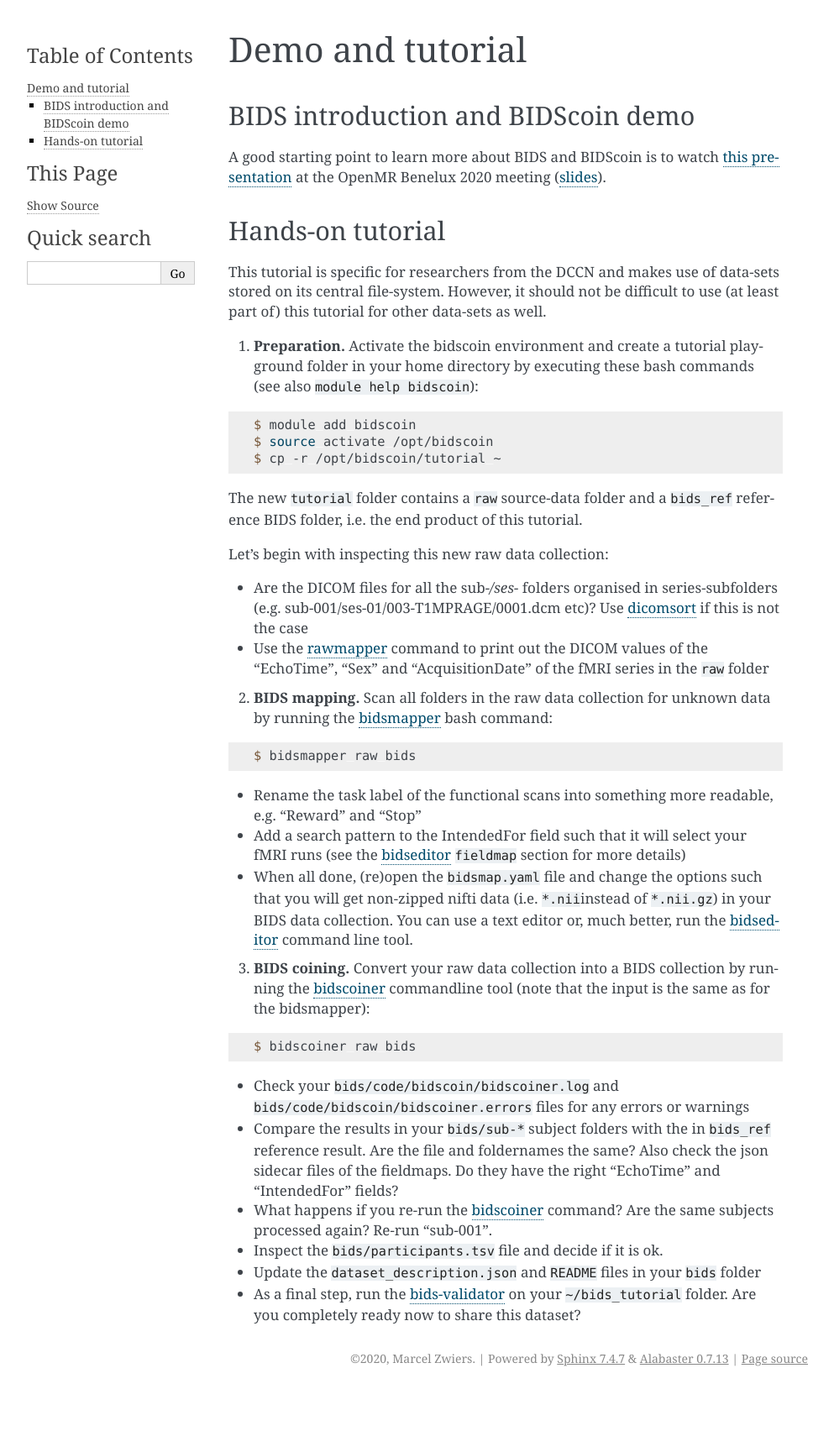
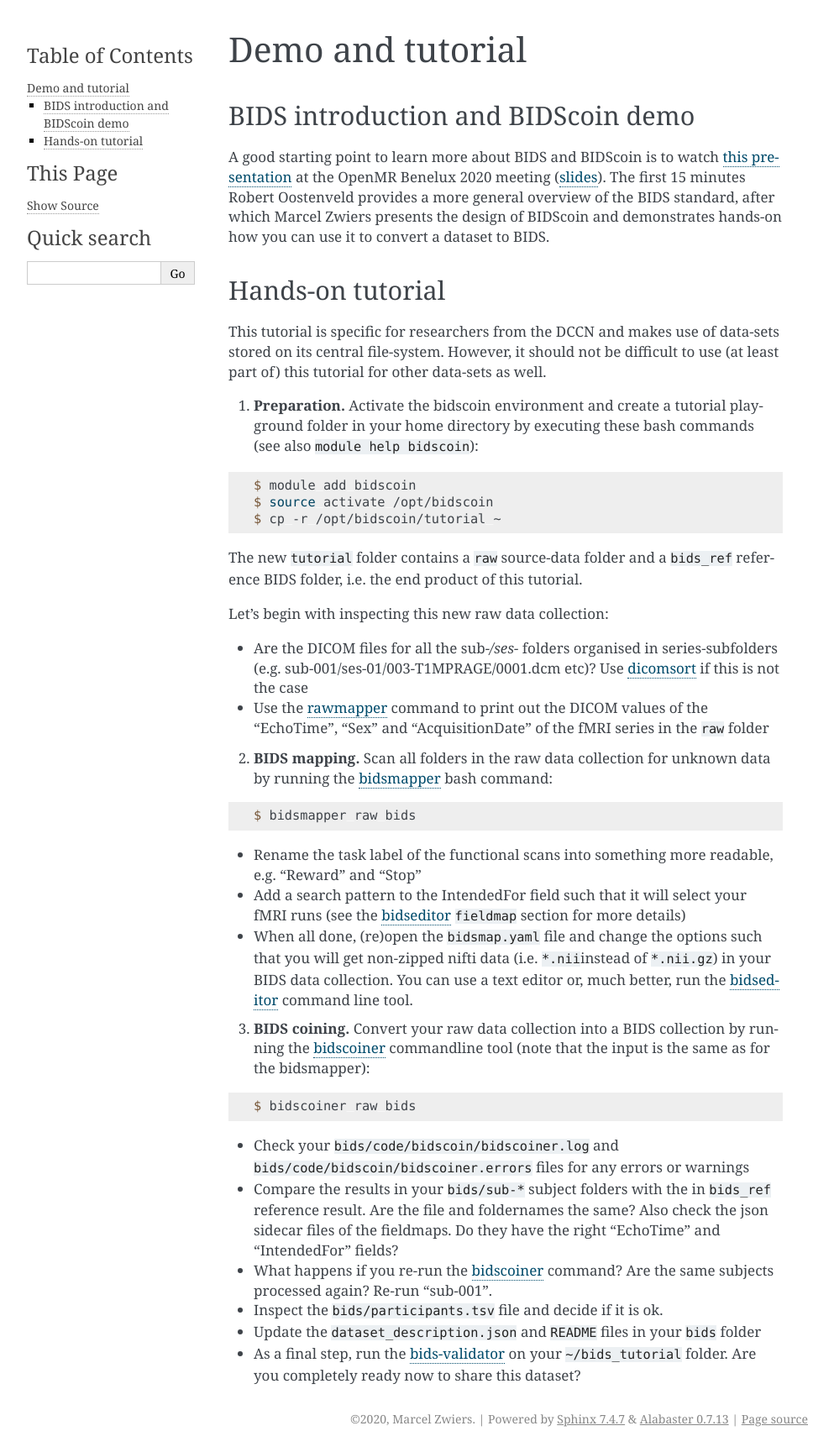
Before and after one commit to Donders-Institute/bidscoin, a Sphinx documentation site: the page built from docs/tutorial.rst, in a window 1280 px wide. Shown: the whole page at 84% size, without its empty margins (148-1141 px from the left). Built offline with Sphinx 7.4.7, drawn with Linux system fonts in a browser that asks for light colours; before the commit the page ends 1657 px from its top, so only the background shows below that.

Commit message:
Improved documentation

```diff
--- a/docs/tutorial.rst
+++ b/docs/tutorial.rst
@@ -4,7 +4,7 @@ Demo and tutorial
 BIDS introduction and BIDScoin demo
 -----------------------------------
 
-A good starting point to learn more about BIDS and BIDScoin is to watch `this presentation <https://youtu.be/aRDK4Gj5qzE>`__ at the OpenMR Benelux 2020 meeting (`slides <https://osf.io/pm36z/>`__).
+A good starting point to learn more about BIDS and BIDScoin is to watch `this presentation <https://youtu.be/aRDK4Gj5qzE>`__ at the OpenMR Benelux 2020 meeting (`slides <https://osf.io/pm36z/>`__). The first 15 minutes Robert Oostenveld provides a more general overview of the BIDS standard, after which Marcel Zwiers presents the design of BIDScoin and demonstrates hands-on how you can use it to convert a dataset to BIDS.
 
 Hands-on tutorial
 -----------------
```
Also changed, not shown: docs/advanced.rst (+1 -1 lines).
